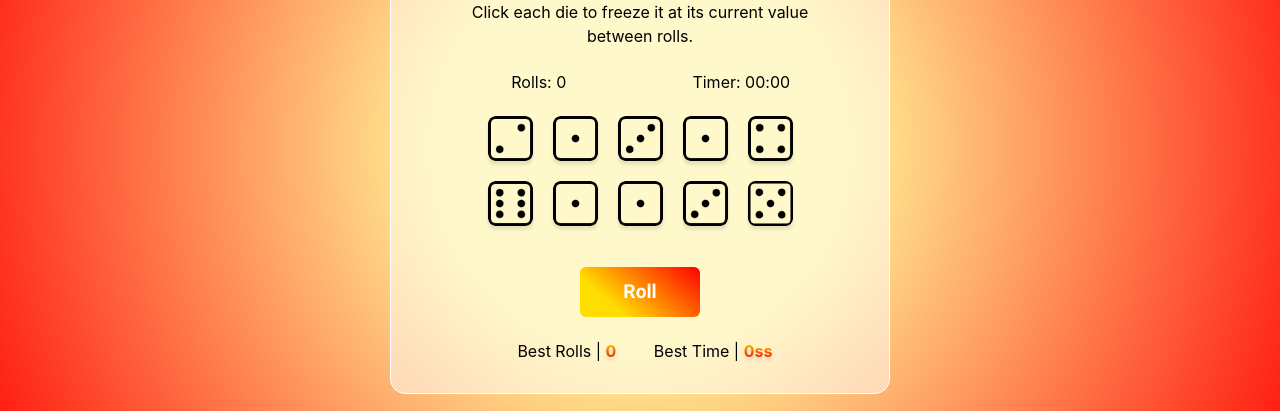
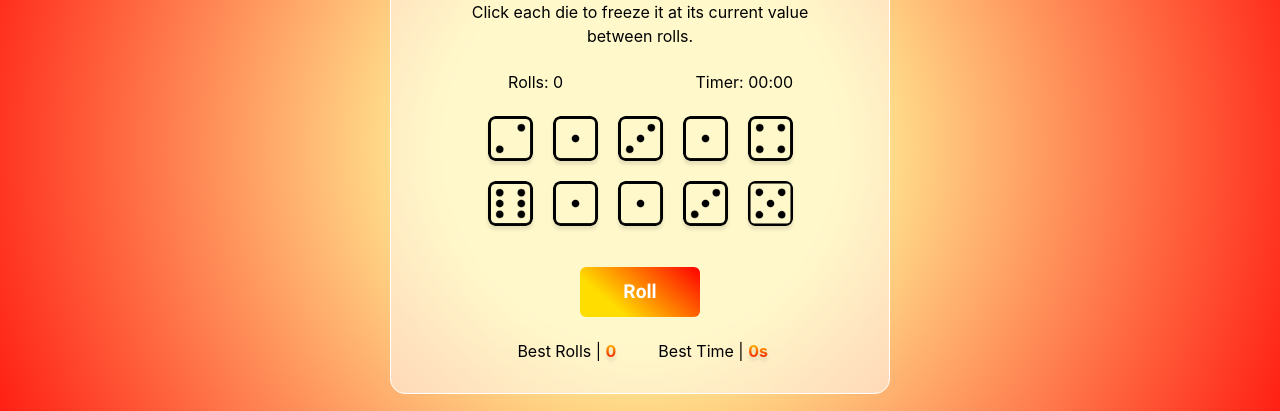
Before and after one commit to pvictordev/tenzies-game, a React (Vite) app: page / in a window 1280 px wide. Shown: the part 273-684 px from the top of the page. Built offline with nearby package versions, Linux system fonts and the light colour scheme.

Commit message:
save score data

```diff
--- a/src/App.css
+++ b/src/App.css
@@ -33,8 +33,10 @@ body {
   display: flex;
   align-items: center;
   justify-content: center;
-  width: 90%;
-  & p {
+  gap:5rem;
+  width: 75%;
+  span {
+
   }
 }
 /* .instructions {
--- a/src/components/Score.tsx
+++ b/src/components/Score.tsx
@@ -12,13 +12,13 @@ export default function Score({ rollCount, timer, tenzies }) {
           {tenzies ? (
             <span>{`${timer.seconds
               .toString()
-              .padStart(2, "0")}:${timer.milliseconds
+              .padStart(2, "0")}.${timer.milliseconds
               .toString()
               .padStart(3, "0")
-              .slice(0, 2)}`}</span>
+              .slice(0, 2)}s`}</span>
           ) : (
             "0s"
-          )}s
+          )}
         </span>
       </p>
     </div>
```
Also changed, not shown: src/App.tsx (+2 -5 lines).
